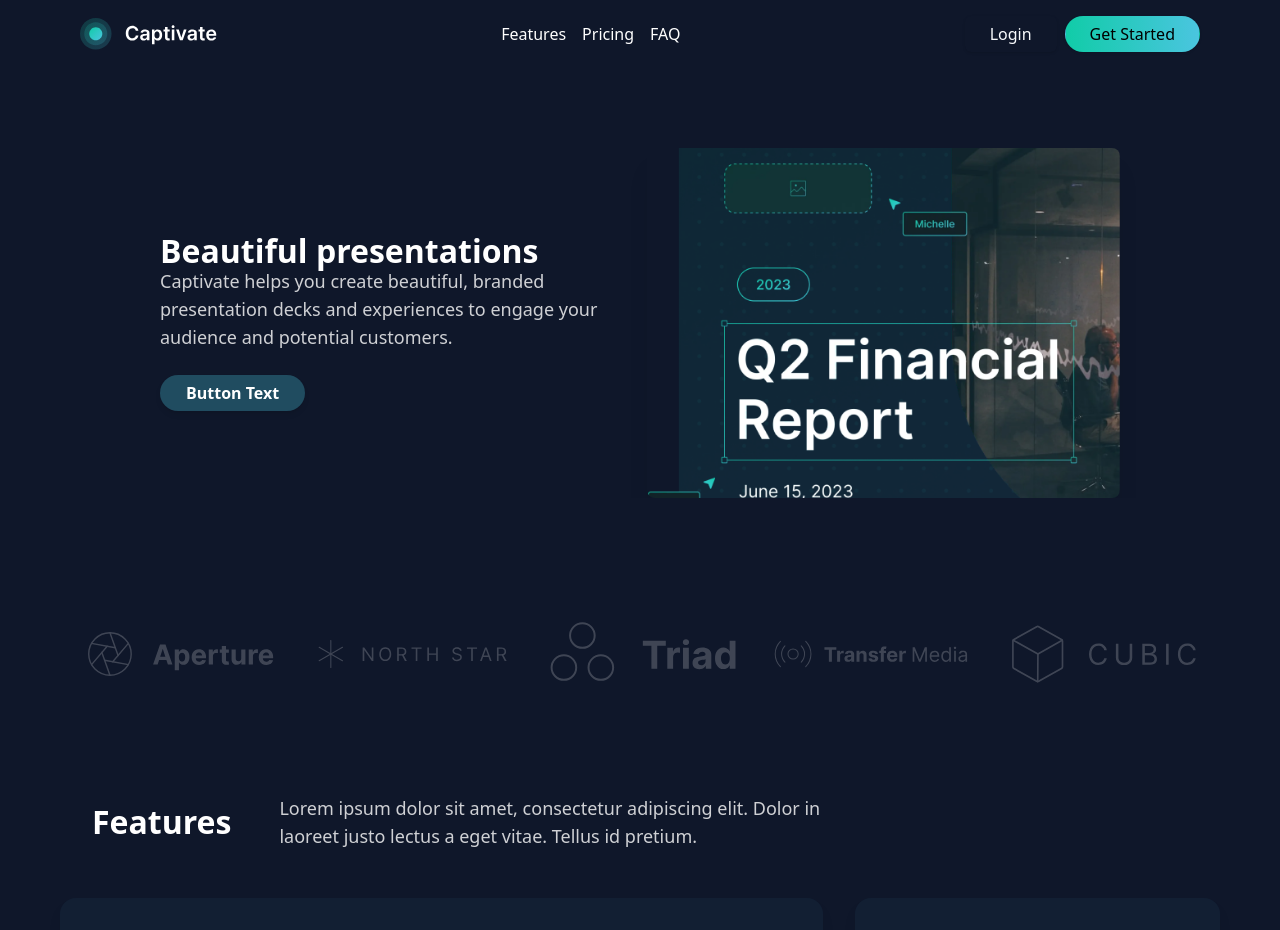
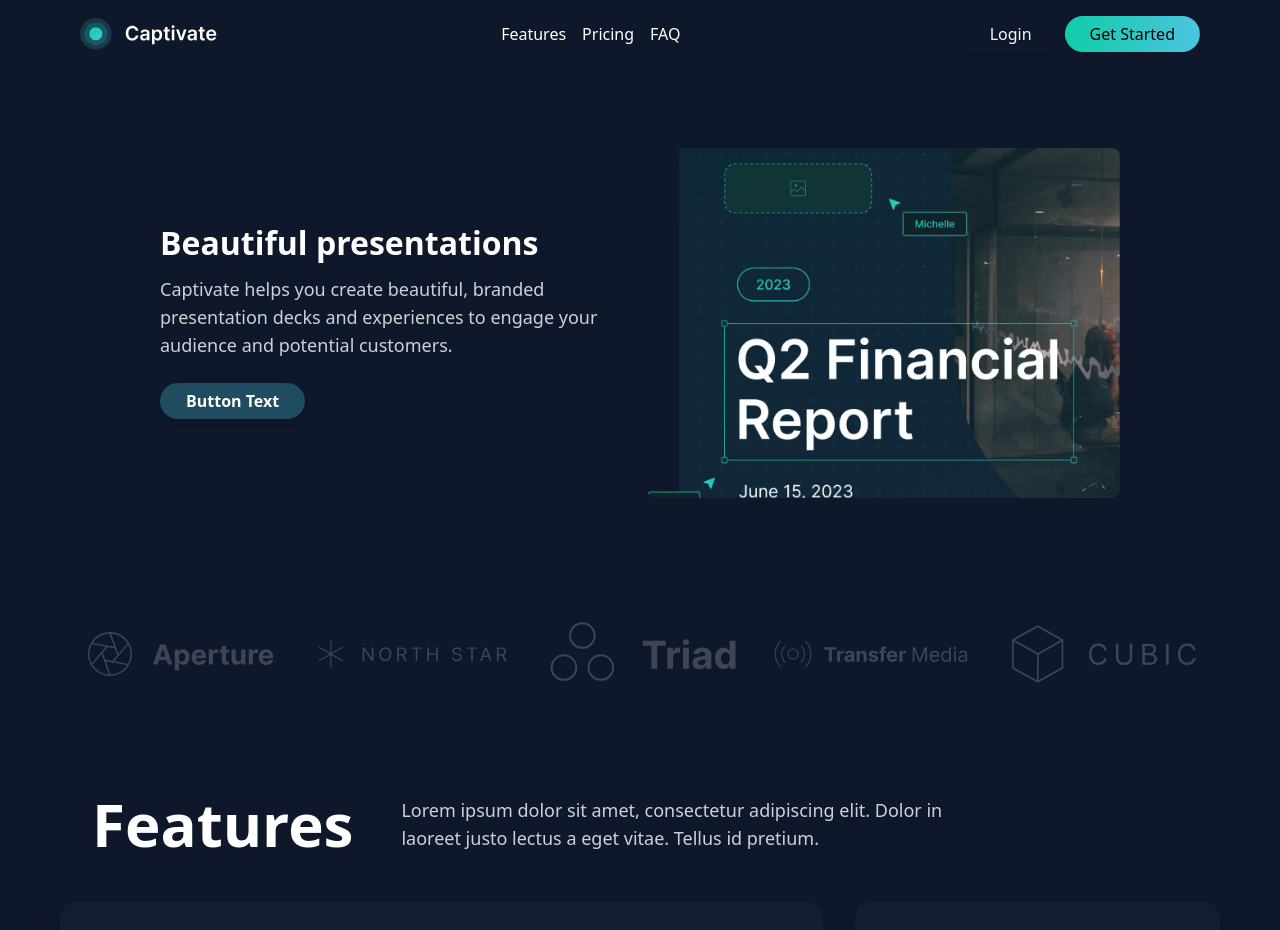
Before and after one commit to wanqiOh/static-web, a React (Vite) app: page / in a window 1280 px wide. Shown: the top 930 px of the page. Built offline with nearby package versions, Linux system fonts and the light colour scheme.

Commit message:
cover dynamic view

```diff
--- a/src/components/DescriptionImage.jsx
+++ b/src/components/DescriptionImage.jsx
@@ -16,10 +16,11 @@ const DescriptionImage = ({ title, description, src, alt, sectionPart = "button"
   const imageOnLeft = title === "All-in-one\nplatform";
 
   const titleClasses = `
-    text-[2rem] xs:text-3xl sm:text-4xl md:text-5xl lg:text-[2rem]
+    text-[2rem] xs:text-3xl sm:text-4xl md:text-5xl lg:text-[${window.innerWidth < 1024 ? "2rem" : "4.5rem"}]
     font-semibold
     leading-tight sm:leading-normal
     ${isButton ? 'lg:text-[2rem]' : 'lg:text-[36px]'}
+    mb-4
   `;
 
   return (
@@ -47,7 +48,7 @@ const DescriptionImage = ({ title, description, src, alt, sectionPart = "button"
       )}
 
       {/* Content Section - Responsive text and spacing */}
-      <div className="w-full sm:w-full max-w-full sm:max-w-[439px]">
+      <div className={`w-full sm:w-${window.innerWidth < 1024 ? "full" : "1/2"} max-w-full sm:max-w-[439px]`}>
         {isText && (
           <div className={`flex pt-8 sm:grid sm:grid-cols-${window.innerWidth < 768 ? "3" : "2"} gap-2 sm:gap-4 mb-3 sm:mb-4`}>
           <GradientLabel width={131} title="TEMPLATES" />
--- a/src/components/SectionHeader.jsx
+++ b/src/components/SectionHeader.jsx
@@ -15,7 +15,7 @@ const SectionHeader = ({
   `;
 
   const titleClasses = `
-    text-[2rem] xs:text-4xl sm:text-5xl md:text-6xl lg:text-[2rem]
+    text-[2rem] xs:text-4xl sm:text-5xl md:text-6xl lg:text-[${window.innerWidth < 1024 ? "2rem" : "4.5rem"}]
     font-semibold
     leading-tight sm:leading-normal
     w-full sm:w-auto
```
Also changed, not shown: 1 other file (tests, documents, lock files or other folders).
